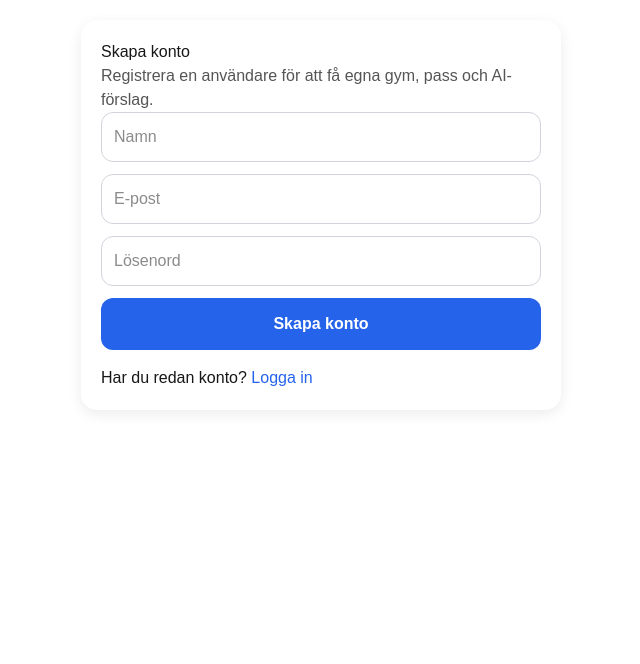
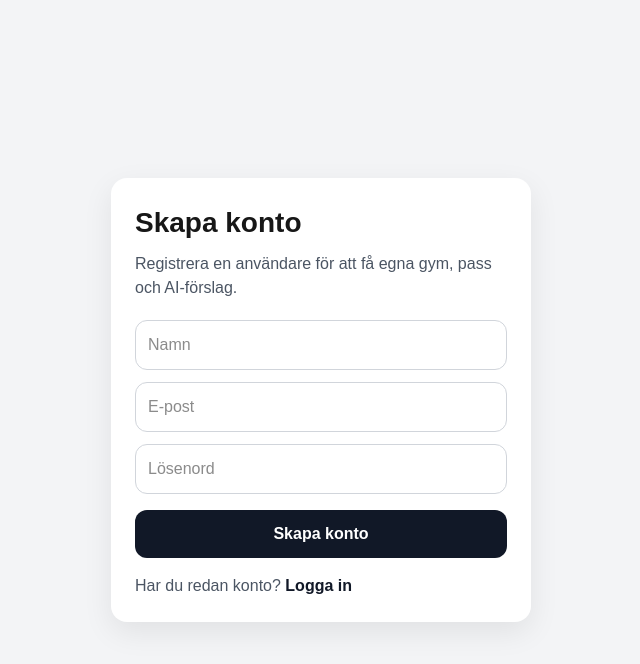
Before and after one commit to magnussonpeter-sys/trainingapp, a Next.js app: page /register in a window 1280 px wide. Shown: the top 664 px of the page, without its empty margins (319-959 px from the left). Built offline with nearby package versions, Linux system fonts and the light colour scheme.

Commit message:
admin pg

```diff
--- a/app/register/page.tsx
+++ b/app/register/page.tsx
@@ -1,22 +1,26 @@
 "use client";
 
+import Link from "next/link";
 import { signIn } from "next-auth/react";
-import Link from "next/link";
 import { useState } from "react";
 
 export default function RegisterPage() {
+  // Enkel lokal state för formuläret
   const [name, setName] = useState("");
   const [email, setEmail] = useState("");
   const [password, setPassword] = useState("");
+
+  // UI-state för feedback
   const [message, setMessage] = useState("");
   const [loading, setLoading] = useState(false);
 
-  async function handleRegister(e: React.FormEvent) {
+  async function handleRegister(e: React.FormEvent<HTMLFormElement>) {
     e.preventDefault();
     setLoading(true);
     setMessage("");
 
     try {
+      // Skapa användaren via befintligt API
       const res = await fetch("/api/create-user", {
         method: "POST",
         headers: {
@@ -31,14 +35,16 @@ export default function RegisterPage() {
 
       const data = await res.json();
 
+      // Hantera fel från API:t
       if (!data.ok) {
         setMessage(data.error || "Kunde inte skapa användare");
         setLoading(false);
         return;
       }
 
+      // Viktigt: auth.ts förväntar sig identifier, inte email
       const loginResult = await signIn("credentials", {
-        email,
+        identifier: email, // Login sker med identifier enligt nuvarande auth.ts
         password,
         redirect: false,
       });
@@ -50,7 +56,7 @@ export default function RegisterPage() {
 
       setMessage("Användare skapad, men automatisk inloggning misslyckades.");
     } catch (error) {
-      console.error(error);
+      console.error("Register failed:", error);
       setMessage("Något gick fel vid registrering");
     } finally {
       setLoading(false);
@@ -60,27 +66,40 @@ export default function RegisterPage() {
   return (
     <main
       style={{
-        maxWidth: 520,
-        margin: "0 auto",
-        padding: 20,
-        fontFamily: "Arial, sans-serif",
+        minHeight: "100vh",
+        display: "grid",
+        placeItems: "center",
+        background: "#f3f4f6",
+        padding: 16,
       }}
     >
       <div
         style={{
-          background: "#fff",
+          width: "100%",
+          maxWidth: 420,
+          background: "white",
+          padding: 24,
           borderRadius: 16,
-          padding: 20,
-          boxShadow: "0 4px 14px rgba(0,0,0,0.08)",
+          boxShadow: "0 10px 30px rgba(0,0,0,0.08)",
         }}
       >
-        <h1 style={{ marginTop: 0 }}>Skapa konto</h1>
-        <p style={{ color: "#555" }}>
+        <h1 style={{ fontSize: 28, fontWeight: 700, marginBottom: 8 }}>
+          Skapa konto
+        </h1>
+
+        <p style={{ color: "#4b5563", marginBottom: 20 }}>
           Registrera en användare för att få egna gym, pass och AI-förslag.
         </p>
 
-        <form onSubmit={handleRegister} style={{ display: "grid", gap: 12 }}>
+        <form
+          onSubmit={handleRegister}
+          style={{
+            display: "grid",
+            gap: 12,
+          }}
+        >
           <input
+            type="text"
             placeholder="Namn"
             value={name}
             onChange={(e) => setName(e.target.value)}
@@ -121,12 +140,15 @@ export default function RegisterPage() {
             type="submit"
             disabled={loading}
             style={{
-              padding: 14,
+              marginTop: 4,
+              padding: 12,
               borderRadius: 12,
               border: "none",
-              background: "#2563eb",
-              color: "#fff",
-              fontWeight: 700,
+              background: "#111827",
+              color: "white",
+              fontWeight: 600,
+              cursor: loading ? "default" : "pointer",
+              opacity: loading ? 0.7 : 1,
             }}
           >
             {loading ? "Skapar konto..." : "Skapa konto"}
@@ -139,17 +161,18 @@ export default function RegisterPage() {
               marginTop: 12,
               padding: 12,
               borderRadius: 12,
-              background: "#eff6ff",
-              color: "#1e3a8a",
+              background: "#f9fafb",
+              border: "1px solid #e5e7eb",
+              color: "#111827",
             }}
           >
             {message}
           </div>
         )}
 
-        <p style={{ marginTop: 16 }}>
+        <p style={{ marginTop: 16, color: "#4b5563" }}>
           Har du redan konto?{" "}
-          <Link href="/login" style={{ color: "#2563eb" }}>
+          <Link href="/" style={{ color: "#111827", fontWeight: 600 }}>
             Logga in
           </Link>
         </p>
--- a/auth.ts
+++ b/auth.ts
@@ -11,6 +11,13 @@ type AppAuthUser = {
   role: "user" | "admin";
   status: "active" | "disabled";
 };
+
+// Läs bootstrap-admin från env på servern
+const ENV_ADMIN_USERNAME =
+  process.env.ADMIN_USERNAME?.trim().toLowerCase() ?? "";
+
+const ENV_ADMIN_PASSWORD_HASH =
+  process.env.ADMIN_PASSWORD_HASH?.trim() ?? "";
 
 export const authOptions: NextAuthOptions = {
   session: {
@@ -40,6 +47,33 @@ export const authOptions: NextAuthOptions = {
           return null;
         }
 
+        const normalizedIdentifier = identifier.toLowerCase();
+
+        // 1) Först: tillåt bootstrap-admin från env
+        // Detta är en reserv/admin-ingång och inte huvudspåret långsiktigt.
+        if (ENV_ADMIN_USERNAME && ENV_ADMIN_PASSWORD_HASH) {
+          const isEnvAdminUser =
+            normalizedIdentifier === ENV_ADMIN_USERNAME;
+
+          if (isEnvAdminUser) {
+            const isValidEnvPassword = await bcrypt.compare(
+              password,
+              ENV_ADMIN_PASSWORD_HASH
+            );
+
+            if (isValidEnvPassword) {
+              return {
+                id: "env-admin", // Syntetiskt id för bootstrap-admin
+                email: `${ENV_ADMIN_USERNAME}@local.admin`,
+                name: "Bootstrap Admin",
+                role: "admin",
+                status: "active",
+              } satisfies AppAuthUser;
+            }
+          }
+        }
+
+        // 2) Annars: vanlig login mot databasen
         // Tillåt login med e-post eller nuvarande name-fält
         // På sikt bör detta ersättas av ett separat username-fält
         const result = await pool.query(
```
